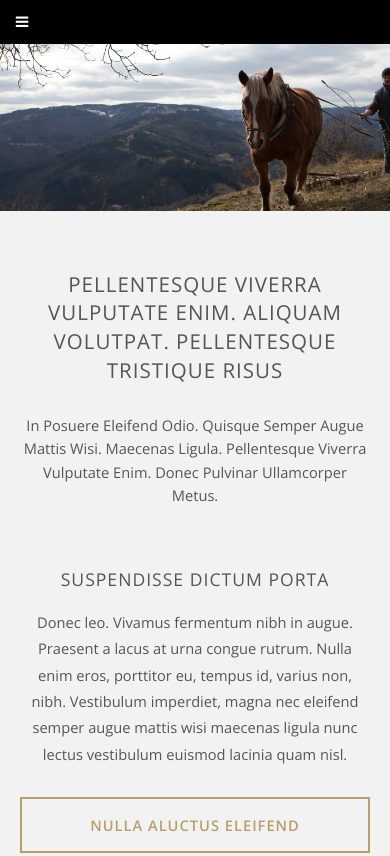
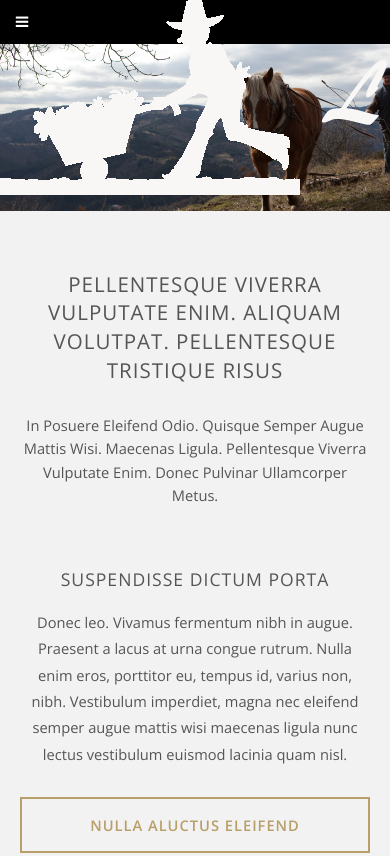
Before and after one commit to PizzalaFlorian/agreve, a plain HTML site: page index.html in a window 390 px wide. Shown: the top 856 px of the page. Drawn offline with nearby package versions, Linux system fonts and the light colour scheme.

Commit message:
banner mobile

```diff
--- a/index.html
+++ b/index.html
@@ -33,6 +33,7 @@
 					<div class="container flexrow just-around">
 
 						<!-- Logo -->
+							<h1><a href="#" id="logo"><img src="images/logo_titre.png" class="logoMobile"></a></h1>
 							<a href="index.html" class="mylogo"><img src="images/logo_titre.png" class="logoSite"></a>
 
 						<!-- Nav -->
```
